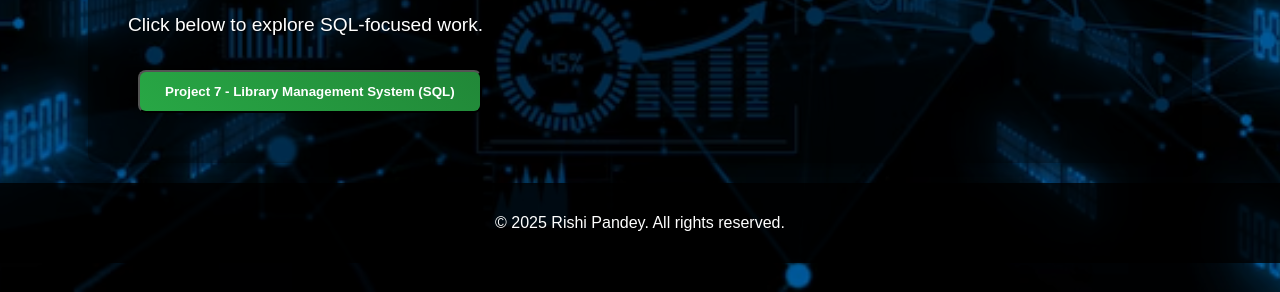
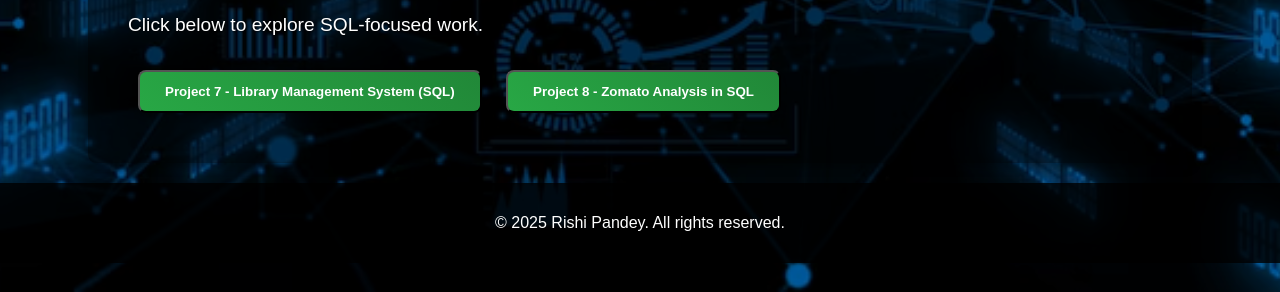
Before and after one commit to rishipandey2403/RishiPandey-Portfolio, a plain HTML site: page projects.html in a window 1280 px wide. Shown: the part 508-800 px from the top of the page. Drawn offline with Linux system fonts and the light colour scheme.

Commit message:
Added Zomato Project button

```diff
--- a/projects.html
+++ b/projects.html
@@ -63,6 +63,12 @@
       <button class="btn" onclick="location.href='library-management.html'" style="margin: 10px;">
         Project 7 - Library Management System (SQL)
       </button>
+
+
+      <!-- SQL Project 2 Button -->
+    <button class="btn" onclick="location.href='zomato-analysis.html'" style="margin: 10px;">
+      Project 8 - Zomato Analysis in SQL
+    </button>
     </section>
   </main>
 
```
